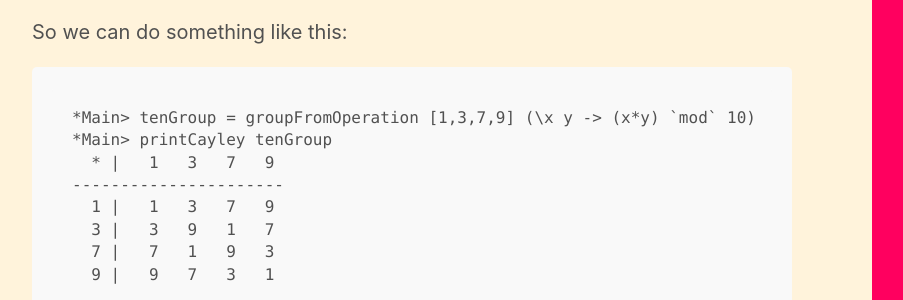
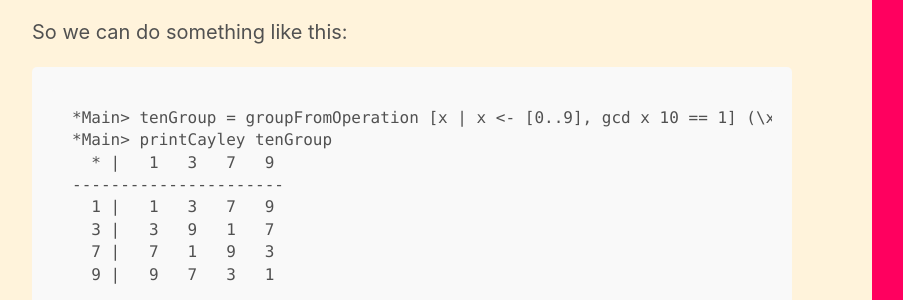
Before and after one commit to marcelgoh/marcelgoh.github.io, a Jekyll site: the page built from _posts/2018-10-06-cayley-tables.md, in a window 1280 px wide. Shown: the part 1646-1946 px from the top of the page, without its empty margins (48-951 px from the left). Built offline with Jekyll 4.4.1, drawn with Linux system fonts in a browser that asks for light colours.

Commit message:
Added list comprehension to article

````diff
--- a/_posts/2018-10-06-cayley-tables.md
+++ b/_posts/2018-10-06-cayley-tables.md
@@ -29,7 +29,7 @@ groupFromOperation ints operation =
 ```
 So we can do something like this:
 ```
-*Main> tenGroup = groupFromOperation [1,3,7,9] (\x y -> (x*y) `mod` 10)
+*Main> tenGroup = groupFromOperation [x | x <- [0..9], gcd x 10 == 1] (\x y -> (x*y) `mod` 10)
 *Main> printCayley tenGroup
   * |   1   3   7   9
 ----------------------
````
